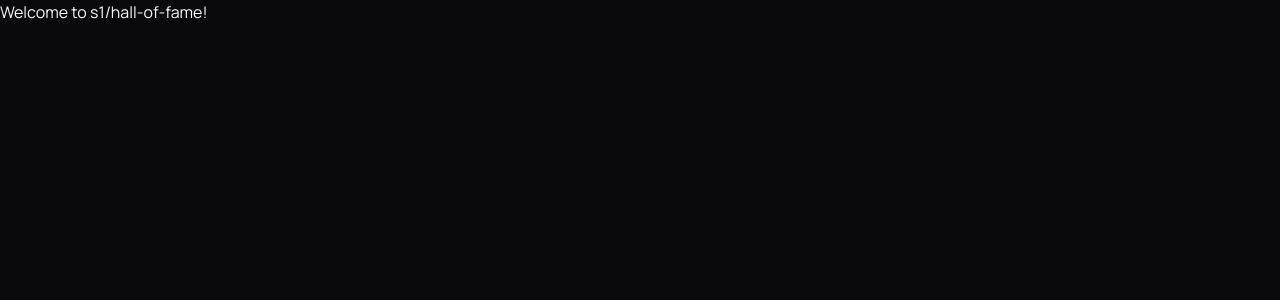
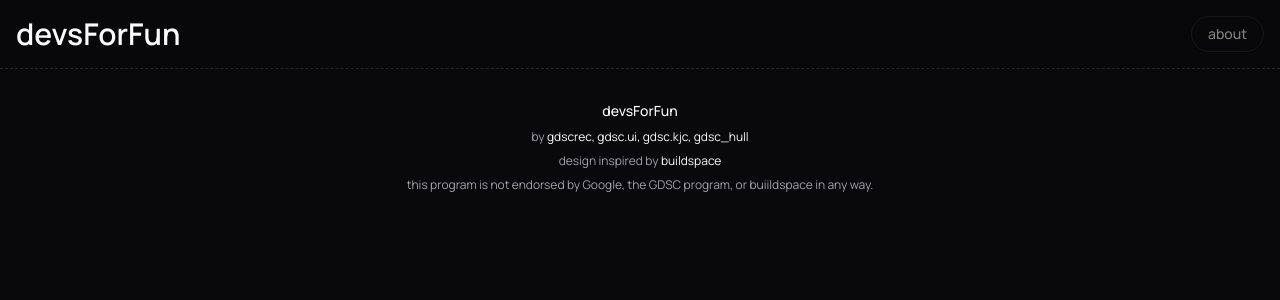
Before and after one commit to devsForFun/devsForFun, a Next.js app: page /s1/hall-of-fame in a window 1280 px wide. Shown: the top 300 px of the page. Built offline with nearby package versions, Linux system fonts and the light colour scheme.

Commit message:
Added the s1-base-layout to hall-of-fame page

```diff
--- a/app/s1/hall-of-fame/page.tsx
+++ b/app/s1/hall-of-fame/page.tsx
@@ -1,7 +1,12 @@
-import React from'react';
+import React from "react";
+import S1BaseLayout from "../s1-base-layout";
 
 const Page: React.FC = () => {
-  return <div>Welcome to s1/hall-of-fame!</div>;
+  return (
+    <S1BaseLayout>
+      <></>
+    </S1BaseLayout>
+  );
 };
 
 export default Page;
```
